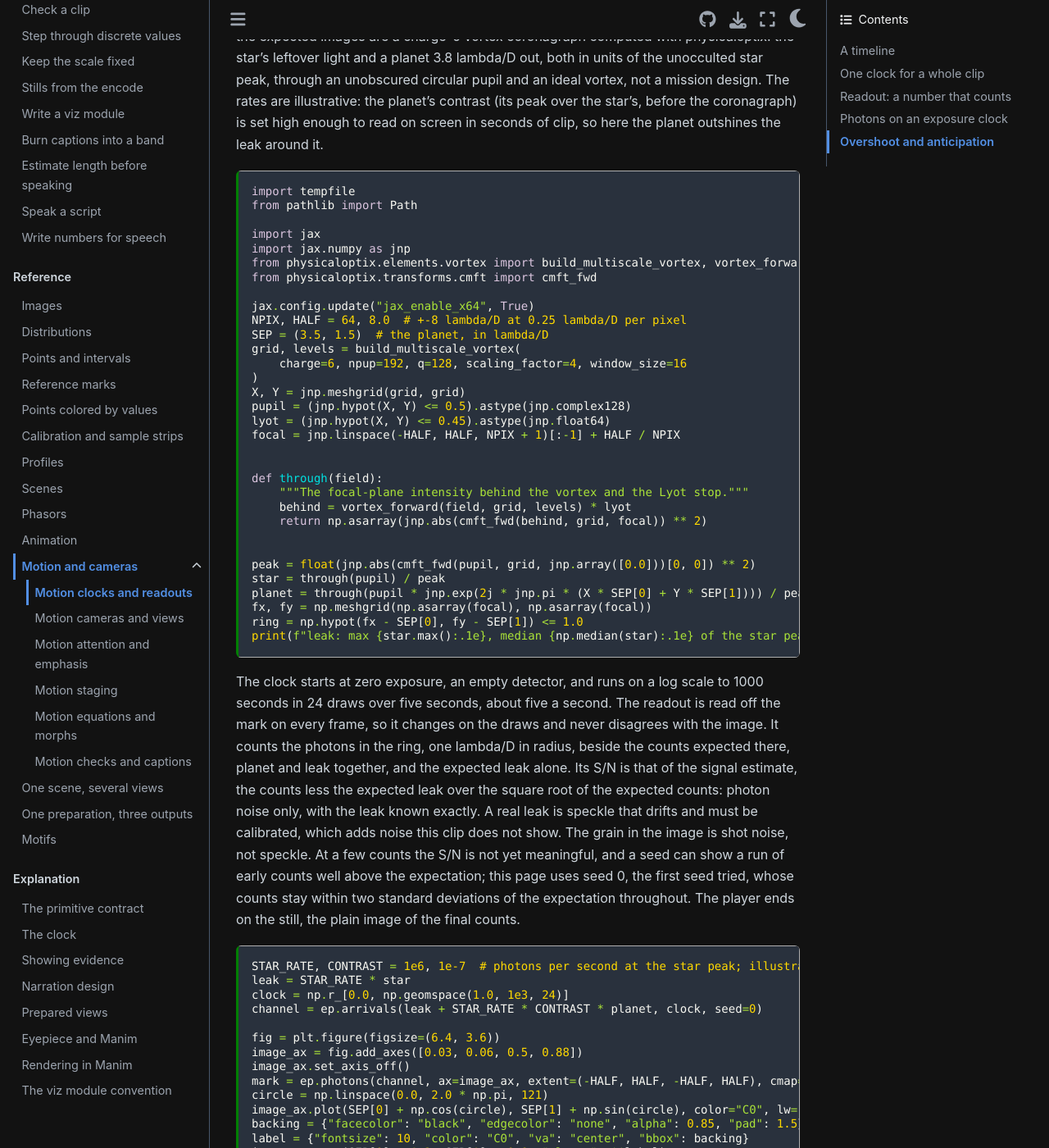
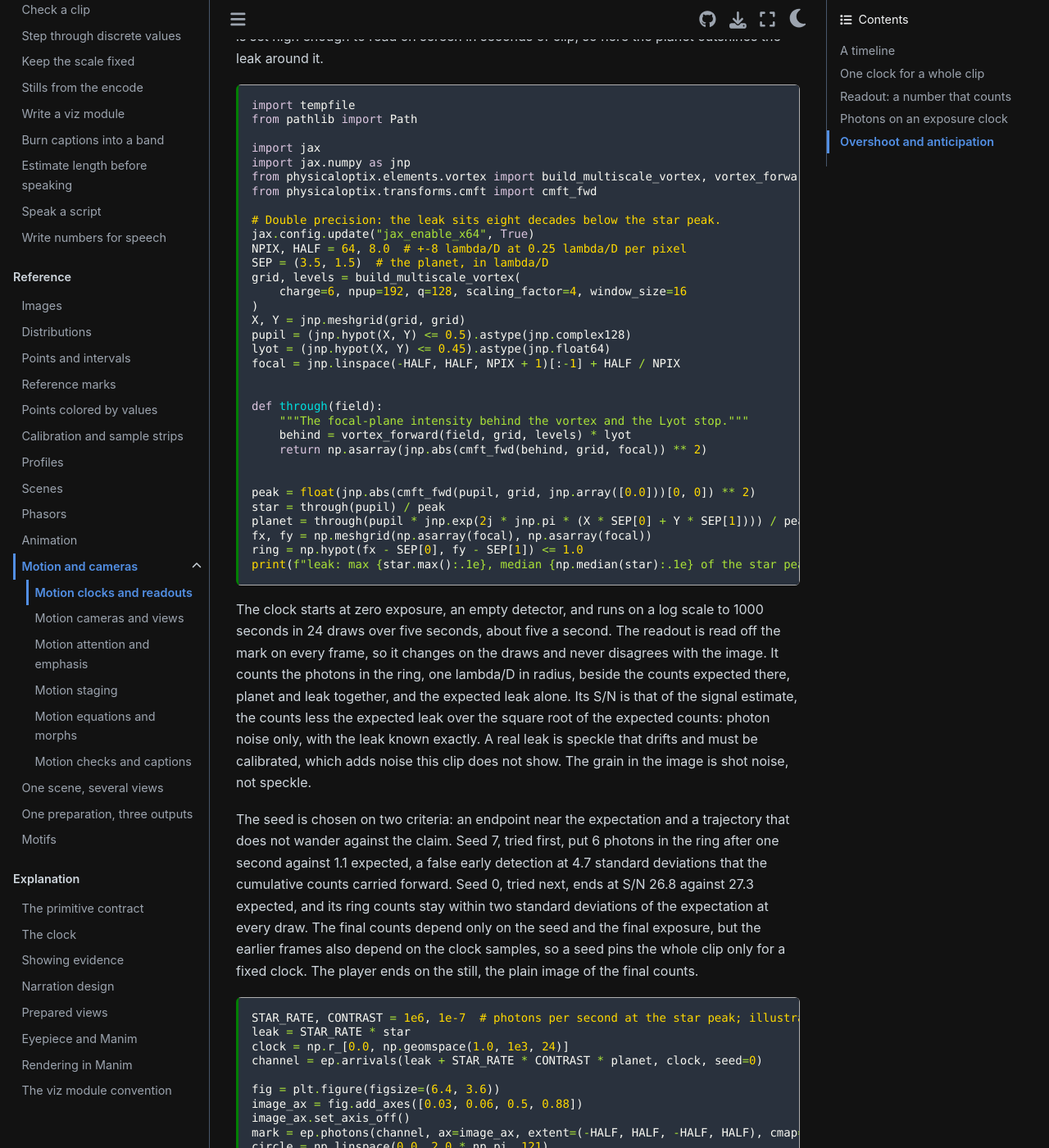
Before and after one commit to CoreySpohn/eyepiece, a Sphinx documentation site: the page built from docs/gallery/motion-clock.md, in a window 1280 px wide and 1400 px high, scrolled down 5478 px. Shown: the whole window at 82% size. Built offline with Sphinx 7.4.7 and the Sphinx Book theme 1.1.4, drawn with Linux system fonts in a browser that asks for light colours; pages that are not in the unit, such as notebooks, are missing from menus; some of the changed text lies outside the part shown.

Commit message:
docs(gallery): disclose the photons seed choice on both criteria and drop unused setup names

````diff
--- a/docs/gallery/motion-clock.md
+++ b/docs/gallery/motion-clock.md
@@ -17,7 +17,6 @@ import hwostyle
 import matplotlib.pyplot as plt
 import numpy as np
 from IPython.display import HTML
-from matplotlib.colors import LogNorm
 
 import eyepiece as ep
 
@@ -30,14 +29,9 @@ PIXSCALE_LOD = 0.3
 EXTENT = ep.extent_lod_from_pixels(N, PIXSCALE_LOD)
 u = (np.arange(N) - (N - 1) / 2.0) * PIXSCALE_LOD
 x, y = np.meshgrid(u, u)
-r, theta = np.hypot(x, y), np.arctan2(y, x)
 
-# Leftover starlight with twelve spokes, and a companion at 8 lambda/D.
-HALO = 1e-7 * (1.0 + r) ** -3 * (1.0 + 0.8 * np.cos(12 * theta) ** 2)
+# A companion at 8 lambda/D, the target of the zoom below.
 PLANET_XY = (8.0 * np.cos(2.4), 8.0 * np.sin(2.4))
-PLANET = 3e-9 * np.exp(-0.5 * (np.hypot(x - PLANET_XY[0], y - PLANET_XY[1]) / 0.6) ** 2)
-FIELD = HALO + PLANET
-NORM = LogNorm(1e-12, 1e-7)
 ```
 
 ## A timeline
@@ -299,6 +293,7 @@ import jax.numpy as jnp
 from physicaloptix.elements.vortex import build_multiscale_vortex, vortex_forward
 from physicaloptix.transforms.cmft import cmft_fwd
 
+# Double precision: the leak sits eight decades below the star peak.
 jax.config.update("jax_enable_x64", True)
 NPIX, HALF = 64, 8.0  # +-8 lambda/D at 0.25 lambda/D per pixel
 SEP = (3.5, 1.5)  # the planet, in lambda/D
@@ -334,12 +329,18 @@ together, and the expected leak alone. Its S/N is that of the
 signal estimate, the counts less the expected leak over the square root of
 the expected counts: photon noise only, with the leak known exactly. A real
 leak is speckle that drifts and must be calibrated, which adds noise this
-clip does not show. The grain in the image is shot noise, not speckle. At a
-few counts the S/N is not yet meaningful, and a seed can show a run of early
-counts well above the expectation; this page uses seed 0, the first seed
-tried, whose counts stay within two standard deviations of the expectation
-throughout. The player ends on the still, the plain image of the final
-counts.
+clip does not show. The grain in the image is shot noise, not speckle.
+
+The seed is chosen on two criteria: an endpoint near the expectation and a
+trajectory that does not wander against the claim. Seed 7, tried first, put
+6 photons in the ring after one second against 1.1 expected, a false early
+detection at 4.7 standard deviations that the cumulative counts carried
+forward. Seed 0, tried next, ends at S/N 26.8 against 27.3 expected, and its
+ring counts stay within two standard deviations of the expectation at every
+draw. The final counts depend only on the seed and the final exposure, but
+the earlier frames also depend on the clock samples, so a seed pins the whole
+clip only for a fixed clock. The player ends on the still, the plain image of
+the final counts.
 
 ```{code-cell} python
 STAR_RATE, CONTRAST = 1e6, 1e-7  # photons per second at the star peak; illustrative
````
Also changed, not shown: docs/explanation/contract.md (+12 -13 lines).
